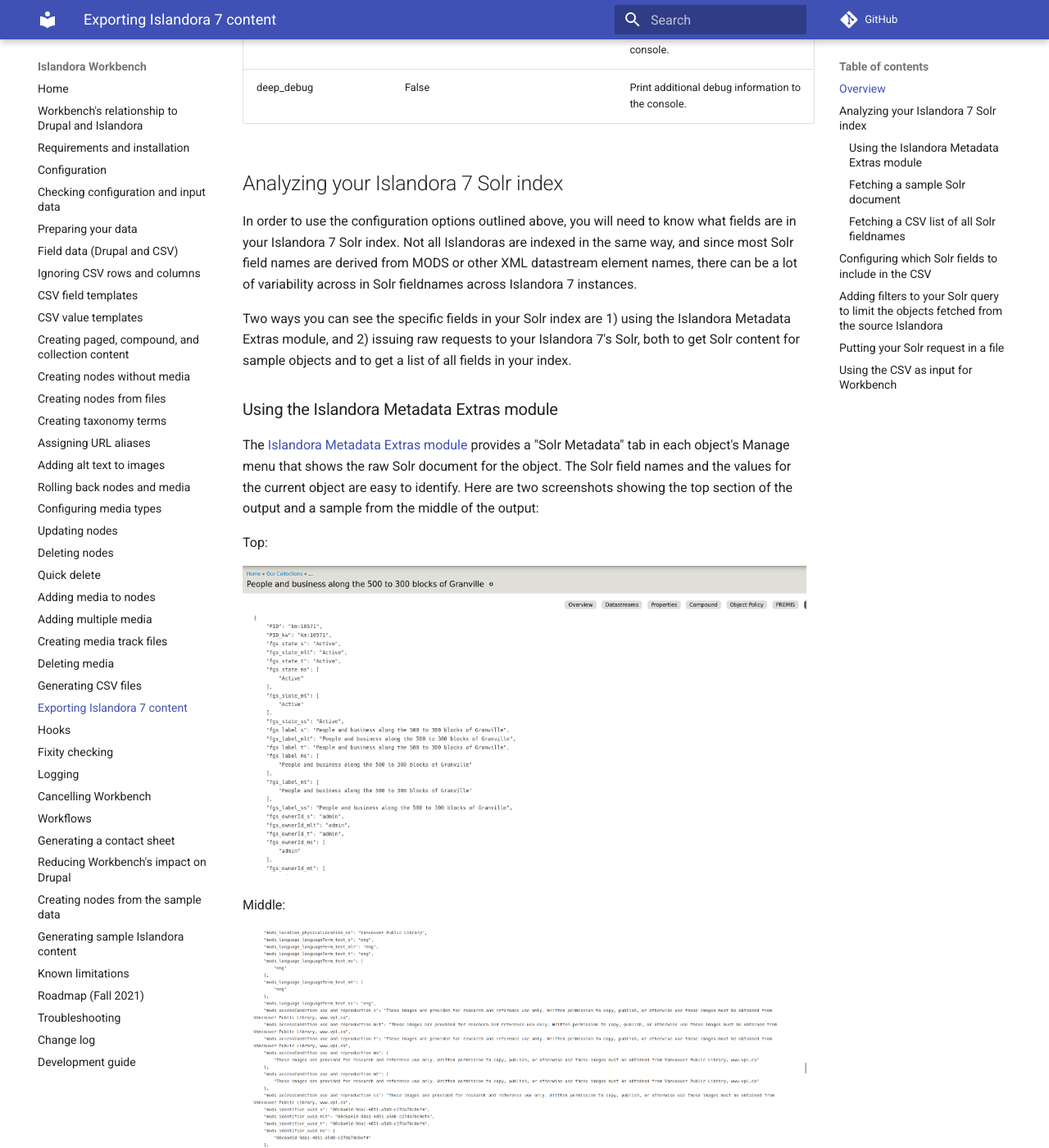
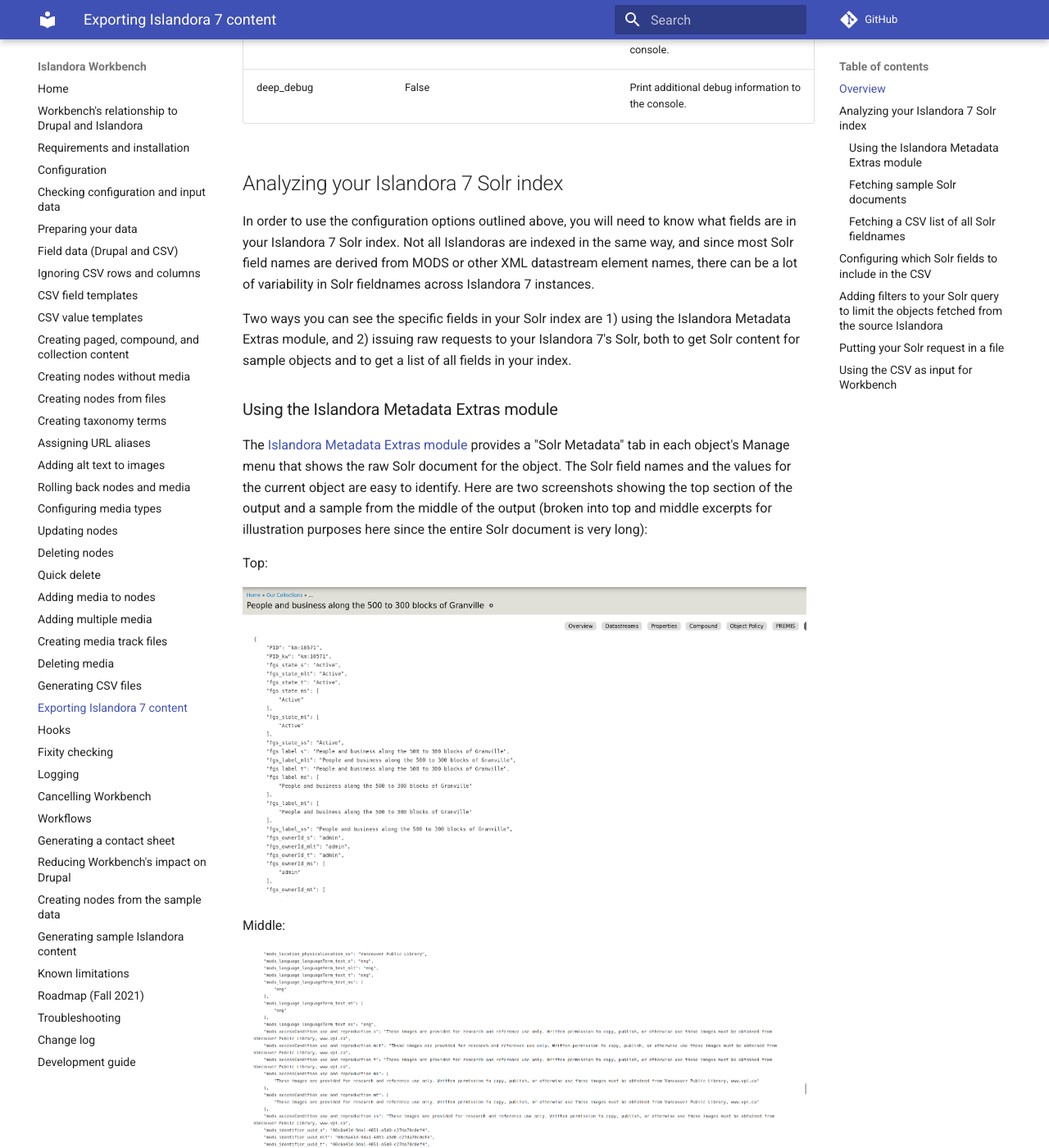
Before and after one commit to mjordan/islandora_workbench_docs, an MkDocs documentation site: the page built from docs/exporting_islandora_7_content.md, in a window 1280 px wide and 1400 px high, scrolled down 2232 px. Shown: the whole window at 82% size. Built offline with MkDocs 1.6.1 and Material for MkDocs 9.7.7, drawn with Linux system fonts in a browser that asks for light colours; comment, search, counter and statistics services are not loaded; some of the changed text lies outside the part shown.

Commit message:
More updates to the Islandora 7 export script.

```diff
--- a/docs/exporting_islandora_7_content.md
+++ b/docs/exporting_islandora_7_content.md
@@ -124,13 +124,13 @@
 
 ## Analyzing your Islandora 7 Solr index
 
-In order to use the configuration options outlined above, you will need to know what fields are in your Islandora 7 Solr index. Not all Islandoras are indexed in the same way, and since most Solr field names are derived from MODS or other XML datastream element names, there can be a lot of variability across in Solr fieldnames across Islandora 7 instances.
+In order to use the configuration options outlined above, you will need to know what fields are in your Islandora 7 Solr index. Not all Islandoras are indexed in the same way, and since most Solr field names are derived from MODS or other XML datastream element names, there can be a lot of variability in Solr fieldnames across Islandora 7 instances.
 
 Two ways you can see the specific fields in your Solr index are 1) using the Islandora Metadata Extras module, and 2) issuing raw requests to your Islandora 7's Solr, both to get Solr content for sample objects and to get a list of all fields in your index.
 
 ### Using the Islandora Metadata Extras module
 
-The [Islandora Metadata Extras module](https://github.com/bondjimbond/islandora_metadata_extras) provides a "Solr Metadata" tab in each object's Manage menu that shows the raw Solr document for the object. The Solr field names and the values for the current object are easy to identify. Here are two screenshots showing the top section of the output and a sample from the middle of the output:
+The [Islandora Metadata Extras module](https://github.com/bondjimbond/islandora_metadata_extras) provides a "Solr Metadata" tab in each object's Manage menu that shows the raw Solr document for the object. The Solr field names and the values for the current object are easy to identify. Here are two screenshots showing the top section of the output and a sample from the middle of the output (broken into top and middle excerpts for illustration purposes here since the entire Solr document is very long):
 
 Top:
 
@@ -140,7 +140,7 @@
 
 ![Example Solr Document middle](images/metadata_extras_solr_metadata_middle.png)
 
-### Fetching a sample Solr document
+### Fetching sample Solr documents
 
 If you can't or don't want to install the Islandora Metadata Extras module, you can query Solr directly to get a sample document. To get the entire Solr document for an object in JSON format, issue the following request to your Solr, replacing `km\:10571` with the PID of your object (the `-o [filename]` `curl` option tells `curl` to save the response to that file):
 
@@ -244,7 +244,7 @@
 
 As we can see from the example above, the column headings in the CSV are Solr fieldnames (`RELS_EXT_hasModel_uri_s`
 , `mods_titleInfo_title_ms`, etc.). You will need to replace those column headers with the equivalent
-fields [as defined in your Drupal 9 content type](/islandora_workbench_docs/fields/). In addition, the metadata stored
+fields [as defined in your Drupal 9 content type](/islandora_workbench_docs/fields/#content-type-specific-fields). In addition, the metadata stored
 in Islandora 7's Solr index does not in many cases have the structure Workbench requires, so the data in the CSV file
 will need to be edited before it can be used by Workbench to create nodes. The content of Islandora 7 Solr fields is
 derived from MODS (or other) XML elements, and, with the exception of text-type fields, will not necessarily map cleanly
```
